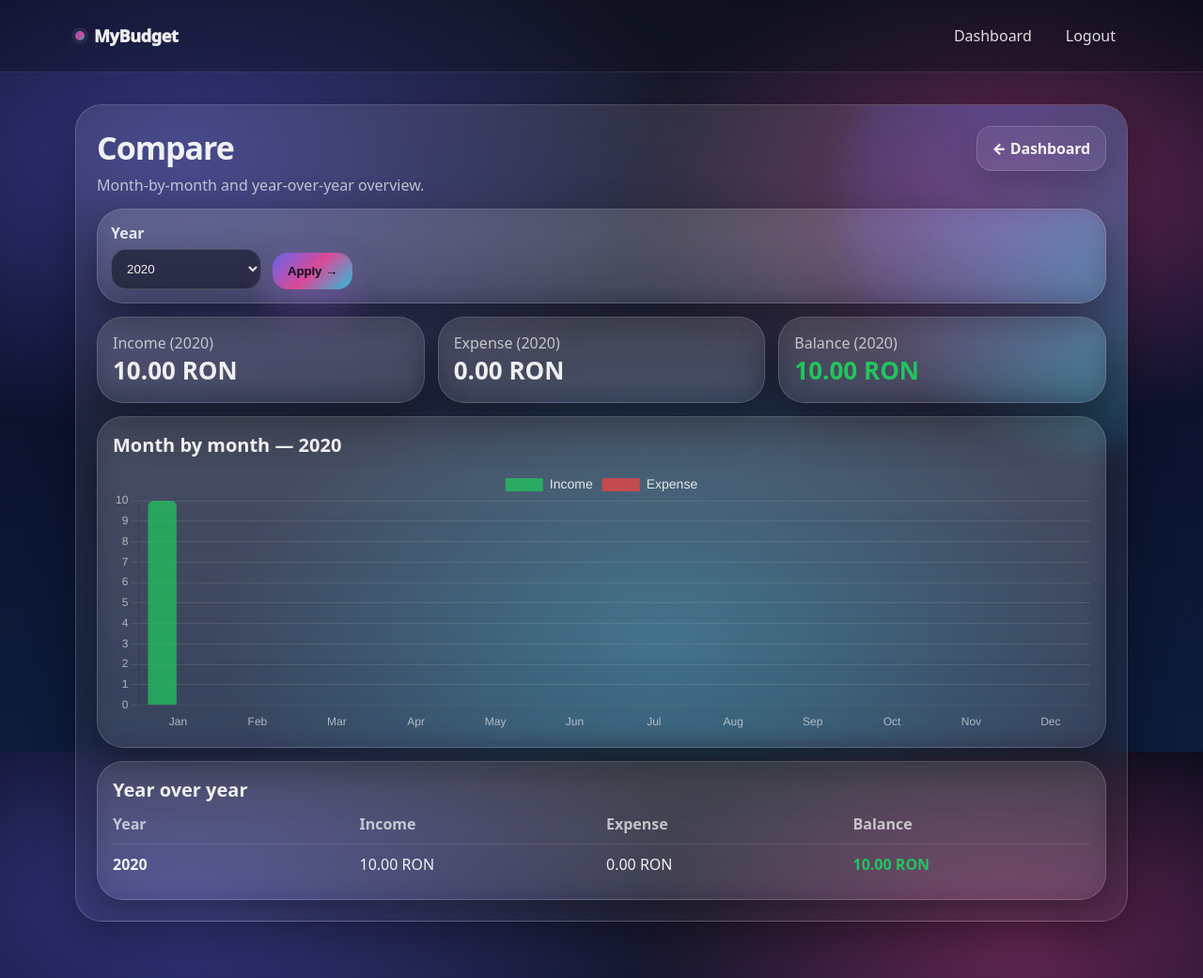
After one commit to SanduAndreea22/my_budget, a Django app: page /app/compare/ in a window 1280 px wide. The commit adds this page. Shown: the whole page at 94% size. Run offline with Django 5.2, Linux system fonts and the light colour scheme; a user stored in the database is signed in; tables that the repository leaves empty hold one stand-in row (values such as "Sample post"); parts of the project's set-up code (start-up, migrations or seed data) failed here and were passed over.

Commit message:
Add month/year comparison dashboard and transaction export (CSV/Excel/PDF)
- Add compare_view + templates/compare.html: month-by-month bar chart for a
  selected year (defaults to the most recent year with data) plus a
  year-over-year income/expense/balance table. Chart data is passed via
  json_script, consistent with the earlier XSS fix on charts.html.
- Add CSV, XLSX (openpyxl) and PDF (weasyprint, already a dependency)
  export of the transactions list, respecting the same type/category/
  date-range filters as the transactions list page. Extracted the shared
  filter-parsing logic into _filtered_transactions() so the list view and
  the three export views can't drift out of sync.
- Add openpyxl (+ its et_xmlfile dependency) to requirements.txt.
- Add a printable, light-theme PDF template separate from the app's dark
  UI theme (templates/exports/transactions_pdf.html).
- Fix a pre-existing bug found while writing the anonymous-access export
  test: LOGIN_URL/LOGOUT_REDIRECT_URL were set to the unnamespaced "login",
  which doesn't exist (the URL is namespaced "accounts:login"), so
  @login_required crashed with NoReverseMatch instead of redirecting
  anonymous users to the login page on every protected view in the app.
  Fixed to "accounts:login" and added a regression test.
- Add "Compare" link on the dashboard and "Export" buttons on the
  transactions list (CSV/Excel/PDF, carrying the current filters).
- Add tests for compare_view (year selection, year-over-year totals,
  per-user isolation, invalid year param) and for all three export
  formats (correct rows, filter respected, other users' data excluded,
  login required). All 24 tests pass; exports were also verified against
  a real dev server (curl) and the PDF was visually inspected.

Co-Authored-By: Claude Sonnet 5 <noreply@anthropic.com>
Claude-Session: https://claude.ai/code/session_0134KGVodhKTPZufFn6CsdNs

```diff
--- a/budget/urls.py
+++ b/budget/urls.py
@@ -10,10 +10,14 @@ urlpatterns = [
     path("transactions/", views.transactions_list_view, name="transactions"),
     path("transactions/<int:pk>/edit/", views.transaction_edit_view, name="transaction_edit"),
     path("transactions/<int:pk>/delete/", views.transaction_delete_view, name="transaction_delete"),
+    path("transactions/export/csv/", views.export_transactions_csv_view, name="export_transactions_csv"),
+    path("transactions/export/xlsx/", views.export_transactions_xlsx_view, name="export_transactions_xlsx"),
+    path("transactions/export/pdf/", views.export_transactions_pdf_view, name="export_transactions_pdf"),
     path("budgets/", views.budgets_view, name="budgets"),
     path("budgets/add/", views.budget_add_view, name="budget_add"),
     path("budgets/<int:pk>/edit/", views.budget_edit_view, name="budget_edit"),
     path("budgets/<int:pk>/delete/", views.budget_delete_view, name="budget_delete"),
     path("charts/", views.charts_view, name="charts"),
+    path("compare/", views.compare_view, name="compare"),
 
 ]
--- a/budget/views.py
+++ b/budget/views.py
@@ -1,3 +1,4 @@
+import csv
 from calendar import monthrange
 from datetime import date
 from decimal import Decimal, InvalidOperation
@@ -7,8 +8,11 @@ from django.contrib.auth.decorators import login_required
 from django.core.paginator import Paginator
 from django.db import models
 from django.db.models import Sum
-from django.db.models.functions import TruncMonth
+from django.db.models.functions import TruncMonth, TruncYear
+from django.http import HttpResponse
 from django.shortcuts import get_object_or_404, redirect, render
+from django.template.loader import render_to_string
+from django.utils import timezone
 
 from .forms import BudgetLimitForm, CategoryForm, TransactionForm
 from .models import BudgetLimit, Category, Transaction
@@ -122,8 +126,9 @@ def category_add_view(request):
     return render(request, "category_add.html", {"form": form})
 
 
-@login_required
-def transactions_list_view(request):
+def _filtered_transactions(request):
+    """Shared filter parsing for the transactions list and the export views,
+    so both stay in sync with the same type/category/date-range filters."""
     qs = Transaction.objects.filter(user=request.user).select_related("category")
     t_type = request.GET.get("type", "").strip()
     cat_id = request.GET.get("category", "").strip()
@@ -142,6 +147,14 @@ def transactions_list_view(request):
     if date_to:
         qs = qs.filter(date__lte=date_to)
 
+    filters = {"type": t_type, "category": cat_id, "from": date_from, "to": date_to}
+    return qs, filters
+
+
+@login_required
+def transactions_list_view(request):
+    qs, filters = _filtered_transactions(request)
+
     total_income = qs.filter(type=Transaction.INCOME).aggregate(Sum("amount"))["amount__sum"] or 0
     total_expense = qs.filter(type=Transaction.EXPENSE).aggregate(Sum("amount"))["amount__sum"] or 0
     balance = total_income - total_expense
@@ -155,13 +168,94 @@ def transactions_list_view(request):
         "transactions": page_obj,
         "page_obj": page_obj,
         "categories": categories,
-        "filters": {"type": t_type, "category": cat_id, "from": date_from, "to": date_to},
+        "filters": filters,
         "total_income": total_income,
         "total_expense": total_expense,
         "balance": balance,
         "currency": request.user.currency,
     }
     return render(request, "transactions_list.html", context)
+
+
+@login_required
+def export_transactions_csv_view(request):
+    qs, _ = _filtered_transactions(request)
+    qs = qs.order_by("-date")
+
+    response = HttpResponse(content_type="text/csv")
+    response["Content-Disposition"] = 'attachment; filename="transactions.csv"'
+
+    writer = csv.writer(response)
+    writer.writerow(["Date", "Type", "Category", "Amount", "Currency", "Note"])
+    for t in qs:
+        writer.writerow([
+            t.date.isoformat(),
+            t.get_type_display(),
+            t.category.name,
+            t.amount,
+            request.user.currency,
+            t.note,
+        ])
+    return response
+
+
+@login_required
+def export_transactions_xlsx_view(request):
+    from openpyxl import Workbook
+    from openpyxl.utils import get_column_letter
+
+    qs, _ = _filtered_transactions(request)
+    qs = qs.order_by("-date")
+
+    wb = Workbook()
+    ws = wb.active
+    ws.title = "Transactions"
+    ws.append(["Date", "Type", "Category", "Amount", "Currency", "Note"])
+    for t in qs:
+        ws.append([
+            t.date.isoformat(),
+            t.get_type_display(),
+            t.category.name,
+            float(t.amount),
+            request.user.currency,
+            t.note,
+        ])
+    for i, width in enumerate([12, 10, 24, 12, 10, 36], start=1):
+        ws.column_dimensions[get_column_letter(i)].width = width
+
+    response = HttpResponse(
+        content_type="application/vnd.openxmlformats-officedocument.spreadsheetml.sheet"
+    )
+    response["Content-Disposition"] = 'attachment; filename="transactions.xlsx"'
+    wb.save(response)
+    return response
+
+
+@login_required
+def export_transactions_pdf_view(request):
+    from weasyprint import HTML
+
+    qs, _ = _filtered_transactions(request)
+    qs = qs.order_by("-date")
+
+    total_income = qs.filter(type=Transaction.INCOME).aggregate(Sum("amount"))["amount__sum"] or 0
+    total_expense = qs.filter(type=Transaction.EXPENSE).aggregate(Sum("amount"))["amount__sum"] or 0
+
+    html_string = render_to_string("exports/transactions_pdf.html", {
+        "transactions": qs,
+        "currency": request.user.currency,
+        "total_income": total_income,
+        "total_expense": total_expense,
+        "balance": total_income - total_expense,
+        "generated_at": timezone.now(),
+        "username": request.user.username,
+    })
+
+    pdf_bytes = HTML(string=html_string).write_pdf()
+
+    response = HttpResponse(pdf_bytes, content_type="application/pdf")
+    response["Content-Disposition"] = 'attachment; filename="transactions.pdf"'
+    return response
 
 
 @login_required
@@ -369,3 +463,86 @@ def charts_view(request):
         "chart_income": chart_income,
         "chart_expense": chart_expense,
     })
+
+
+@login_required
+def compare_view(request):
+    available_years = [
+        d.year for d in Transaction.objects.filter(user=request.user).dates("date", "year", order="DESC")
+    ]
+
+    year_str = request.GET.get("year", "").strip()
+    try:
+        selected_year = int(year_str) if year_str else (available_years[0] if available_years else date.today().year)
+    except ValueError:
+        selected_year = available_years[0] if available_years else date.today().year
+
+    if selected_year not in available_years:
+        available_years = sorted(set(available_years) | {selected_year}, reverse=True)
+
+    monthly = (
+        Transaction.objects.filter(user=request.user, date__year=selected_year)
+        .annotate(month=TruncMonth("date"))
+        .values("month")
+        .annotate(
+            income=Sum("amount", filter=models.Q(type=Transaction.INCOME)),
+            expense=Sum("amount", filter=models.Q(type=Transaction.EXPENSE)),
+        )
+    )
+    month_map = {m["month"].month: m for m in monthly if m["month"]}
+
+    raw_rows = []
+    for month_num in range(1, 13):
+        data = month_map.get(month_num)
+        income = (data["income"] or Decimal("0")) if data else Decimal("0")
+        expense = (data["expense"] or Decimal("0")) if data else Decimal("0")
+        raw_rows.append({
+            "label": date(selected_year, month_num, 1).strftime("%b"),
+            "income": income,
+            "expense": expense,
+            "balance": income - expense,
+        })
+
+    year_total_income = sum((r["income"] for r in raw_rows), Decimal("0"))
+    year_total_expense = sum((r["expense"] for r in raw_rows), Decimal("0"))
+
+    max_amount = max([r["income"] for r in raw_rows] + [r["expense"] for r in raw_rows] + [Decimal("1")])
+    month_rows = []
+    for r in raw_rows:
+        month_rows.append({
+            **r,
+            "income_pct": int(min(r["income"] / max_amount * 100, 100)),
+            "expense_pct": int(min(r["expense"] / max_amount * 100, 100)),
+        })
+
+    yearly = (
+        Transaction.objects.filter(user=request.user)
+        .annotate(year=TruncYear("date"))
+        .values("year")
+        .annotate(
+            income=Sum("amount", filter=models.Q(type=Transaction.INCOME)),
+            expense=Sum("amount", filter=models.Q(type=Transaction.EXPENSE)),
+        )
+        .order_by("-year")
+    )
+    year_rows = []
+    for y in yearly:
+        income = y["income"] or Decimal("0")
+        expense = y["expense"] or Decimal("0")
+        year_rows.append({
+            "year": y["year"].year,
+            "income": income,
+            "expense": expense,
+            "balance": income - expense,
+        })
+
+    return render(request, "compare.html", {
+        "currency": request.user.currency,
+        "available_years": available_years,
+        "selected_year": selected_year,
+        "month_rows": month_rows,
+        "year_total_income": year_total_income,
+        "year_total_expense": year_total_expense,
+        "year_total_balance": year_total_income - year_total_expense,
+        "year_rows": year_rows,
+    })
--- a/config/settings.py
+++ b/config/settings.py
@@ -104,9 +104,9 @@ MEDIA_ROOT = BASE_DIR / "media"
 
 AUTH_USER_MODEL = "accounts.CustomUser"
 
-LOGIN_URL = "login"
+LOGIN_URL = "accounts:login"
 LOGIN_REDIRECT_URL = "dashboard"
-LOGOUT_REDIRECT_URL = "login"
+LOGOUT_REDIRECT_URL = "accounts:login"
 
 DEFAULT_AUTO_FIELD = "django.db.models.BigAutoField"
 
--- a/requirements.txt
+++ b/requirements.txt
@@ -7,9 +7,11 @@ cssselect2==0.8.0
 dj-database-url==3.1.0
 Django==6.0.1
 django-recaptcha==4.1.0
+et_xmlfile==2.0.0
 fonttools==4.61.1
 gunicorn==23.0.0
 idna==3.11
+openpyxl==3.1.5
 packaging==25.0
 pillow==12.1.0
 psycopg2-binary==2.9.11
--- /dev/null
+++ b/templates/compare.html
@@ -0,0 +1,149 @@
+{% extends "base.html" %}
+{% load humanize %}
+{% block title %}Compare · MyBudget{% endblock %}
+
+{% block content %}
+<script src="https://cdn.jsdelivr.net/npm/chart.js@4.4.1/dist/chart.umd.min.js"></script>
+
+<section class="glass-card" style="padding:22px;position:relative;overflow:hidden;">
+
+  <div style="
+    position:absolute; inset:-160px -220px auto auto;
+    width:520px;height:520px;border-radius:999px;
+    background: radial-gradient(circle at 30% 30%, rgba(99,102,241,.45), transparent 60%),
+                radial-gradient(circle at 70% 70%, rgba(34,211,238,.40), transparent 60%);
+    filter: blur(18px); opacity:.7; pointer-events:none;"></div>
+
+  <div style="position:relative;">
+    <div style="display:flex;justify-content:space-between;align-items:flex-start;gap:12px;flex-wrap:wrap;">
+      <div>
+        <h1 style="margin:0;font-size:34px;letter-spacing:-.03em;">Compare</h1>
+        <p class="muted" style="margin:6px 0 0;">Month-by-month and year-over-year overview.</p>
+      </div>
+      <a class="btn btn--ghost" href="{% url 'dashboard' %}">← Dashboard</a>
+    </div>
+
+    <!-- Year picker -->
+    <form method="GET" class="glass-card" style="margin-top:14px;padding:14px;display:flex;gap:12px;flex-wrap:wrap;align-items:end;">
+      <div style="display:grid;gap:6px;min-width:160px;">
+        <label style="font-weight:900;color:rgba(255,255,255,.86);">Year</label>
+        <select name="year">
+          {% for y in available_years %}
+            <option value="{{ y }}" {% if y == selected_year %}selected{% endif %}>{{ y }}</option>
+          {% endfor %}
+        </select>
+      </div>
+      <button class="btn" type="submit">Apply →</button>
+
+      <style>
+        select{
+          width:100%;
+          padding:12px 12px;
+          border-radius:16px;
+          border:1px solid rgba(255,255,255,.16);
+          background: rgba(10,12,24,.55);
+          color: rgba(255,255,255,.92);
+          outline:none;
+          box-shadow: 0 16px 40px rgba(0,0,0,.18);
+        }
+        select:focus{
+          box-shadow: 0 0 0 4px rgba(99,102,241,.28), 0 18px 55px rgba(0,0,0,.25);
+          border-color: rgba(99,102,241,.45);
+        }
+        select option{ background:#0b102a; color:#fff; }
+      </style>
+    </form>
+
+    <!-- Year totals -->
+    <div style="margin-top:14px;display:grid;grid-template-columns:repeat(3,1fr);gap:14px;">
+      <div class="glass-card" style="padding:16px;">
+        <div class="muted">Income ({{ selected_year }})</div>
+        <div style="font-size:26px;font-weight:900;">
+          {{ year_total_income|floatformat:2|intcomma }} {{ currency }}
+        </div>
+      </div>
+      <div class="glass-card" style="padding:16px;">
+        <div class="muted">Expense ({{ selected_year }})</div>
+        <div style="font-size:26px;font-weight:900;">
+          {{ year_total_expense|floatformat:2|intcomma }} {{ currency }}
+        </div>
+      </div>
+      <div class="glass-card" style="padding:16px;">
+        <div class="muted">Balance ({{ selected_year }})</div>
+        <div style="font-size:26px;font-weight:900;color:{% if year_total_balance >= 0 %}#22c55e{% else %}#ef4444{% endif %};">
+          {{ year_total_balance|floatformat:2|intcomma }} {{ currency }}
+        </div>
+      </div>
+    </div>
+
+    <!-- Month-by-month chart -->
+    <div class="glass-card" style="margin-top:14px;padding:16px;">
+      <h2 style="margin:0 0 12px;font-size:20px;">Month by month — {{ selected_year }}</h2>
+      <div style="height:280px;">
+        <canvas id="compareChart"></canvas>
+      </div>
+    </div>
+
+    <!-- Year over year table -->
+    <div class="glass-card" style="margin-top:14px;padding:16px;">
+      <h2 style="margin:0 0 12px;font-size:20px;">Year over year</h2>
+      <div style="display:grid;gap:10px;">
+        <div style="display:grid;grid-template-columns:1fr 1fr 1fr 1fr;gap:10px;font-weight:900;" class="muted">
+          <span>Year</span><span>Income</span><span>Expense</span><span>Balance</span>
+        </div>
+        {% for r in year_rows %}
+          <div style="display:grid;grid-template-columns:1fr 1fr 1fr 1fr;gap:10px;padding:10px 0;border-top:1px solid rgba(255,255,255,.10);">
+            <span style="font-weight:900;">{{ r.year }}</span>
+            <span>{{ r.income|floatformat:2|intcomma }} {{ currency }}</span>
+            <span>{{ r.expense|floatformat:2|intcomma }} {{ currency }}</span>
+            <span style="font-weight:900;color:{% if r.balance >= 0 %}#22c55e{% else %}#ef4444{% endif %};">
+              {{ r.balance|floatformat:2|intcomma }} {{ currency }}
+            </span>
+          </div>
+        {% empty %}
+          <div class="muted">No transactions yet.</div>
+        {% endfor %}
+      </div>
+    </div>
+  </div>
+
+  <style>
+    @media (max-width:900px){
+      div[style*="grid-template-columns:repeat(3"]{grid-template-columns:1fr !important;}
+      div[style*="grid-template-columns:1fr 1fr 1fr 1fr"]{grid-template-columns:1fr 1fr !important;}
+    }
+  </style>
+</section>
+
+{{ month_rows|json_script:"month-rows-data" }}
+
+<script>
+document.addEventListener("DOMContentLoaded", function() {
+  const rows = JSON.parse(document.getElementById("month-rows-data").textContent);
+  const ctx = document.getElementById("compareChart");
+  if (ctx) {
+    new Chart(ctx, {
+      type: "bar",
+      data: {
+        labels: rows.map(r => r.label),
+        datasets: [
+          { label: "Income", data: rows.map(r => parseFloat(r.income)), backgroundColor: "rgba(34,197,94,.75)", borderRadius: 6 },
+          { label: "Expense", data: rows.map(r => parseFloat(r.expense)), backgroundColor: "rgba(239,68,68,.75)", borderRadius: 6 }
+        ]
+      },
+      options: {
+        responsive: true,
+        maintainAspectRatio: false,
+        scales: {
+          x: { ticks: { color: "rgba(255,255,255,0.6)" }, grid: { display: false } },
+          y: { ticks: { color: "rgba(255,255,255,0.6)" }, grid: { color: "rgba(255,255,255,0.1)" } }
+        },
+        plugins: {
+          legend: { labels: { color: "rgba(255,255,255,0.85)", font: {size: 14} } }
+        }
+      }
+    });
+  }
+});
+</script>
+{% endblock %}
--- a/templates/dashboard.html
+++ b/templates/dashboard.html
@@ -62,6 +62,7 @@
       <a class="btn btn--ghost" href="{% url 'transactions' %}">Transactions</a>
       <a class="btn btn--ghost" href="{% url 'budgets' %}">Budgets</a>
       <a class="btn btn--ghost" href="{% url 'charts' %}">📊 Charts</a>
+      <a class="btn btn--ghost" href="{% url 'compare' %}">📅 Compare</a>
       <a class="btn btn--ghost" href="{% url 'accounts:profile' username=user.username %}">
         Profile
       </a>
```
Also changed, not shown: accounts/tests.py (+13 -0 lines), budget/tests.py (+100 -0 lines), templates/exports/transactions_pdf.html (added, +61 -0 lines), templates/transactions_list.html (+8 -0 lines).
